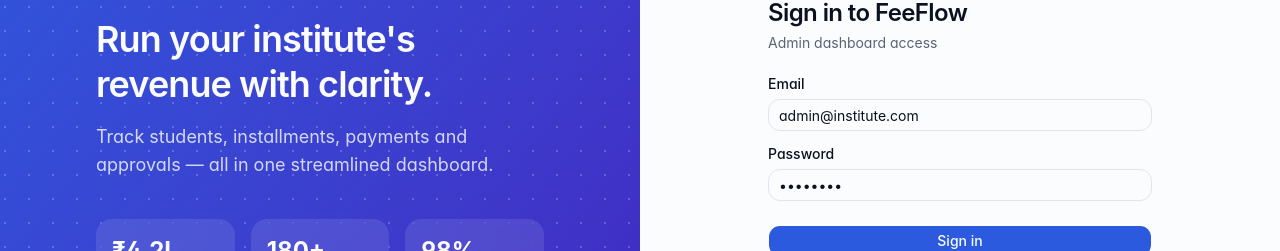
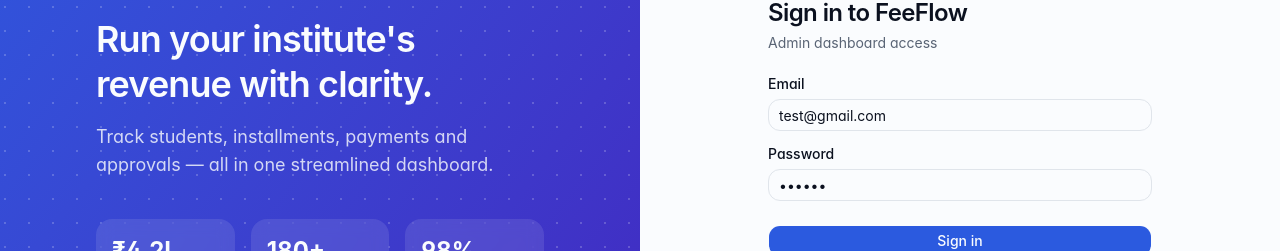
Before and after one commit to TheKhushant/SS-PAYMENT-PORTAL, a React (Vite) app in the folder frontend/: page /login in a window 1280 px wide. Shown: the part 262-513 px from the top of the page. Built offline with nearby package versions, Linux system fonts and the light colour scheme.

Commit message:
value admin123

```diff
--- a/frontend/src/routes/login.tsx
+++ b/frontend/src/routes/login.tsx
@@ -13,8 +13,8 @@
   const [searchParams] = useSearchParams();
   const redirect = searchParams.get("redirect");
 
-  const [email, setEmail] = useState("admin@institute.com");
-  const [password, setPassword] = useState("admin123");
+  const [email, setEmail] = useState("test@gmail.com");
+  const [password, setPassword] = useState("123456");
   const [loading, setLoading] = useState(false);
 
   const submit = async(e: React.FormEvent) => {
```
